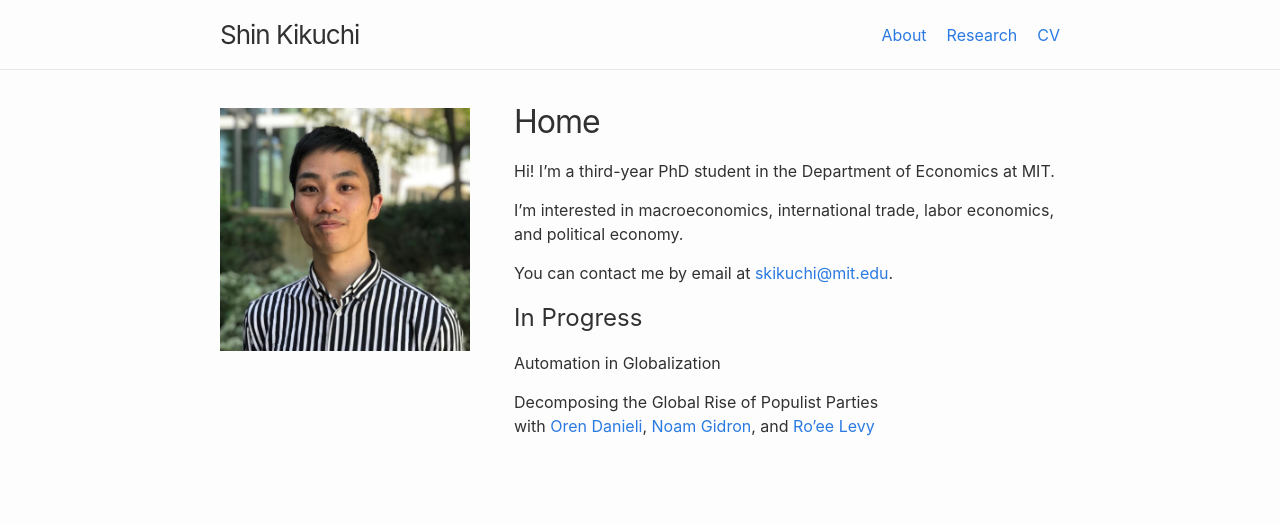
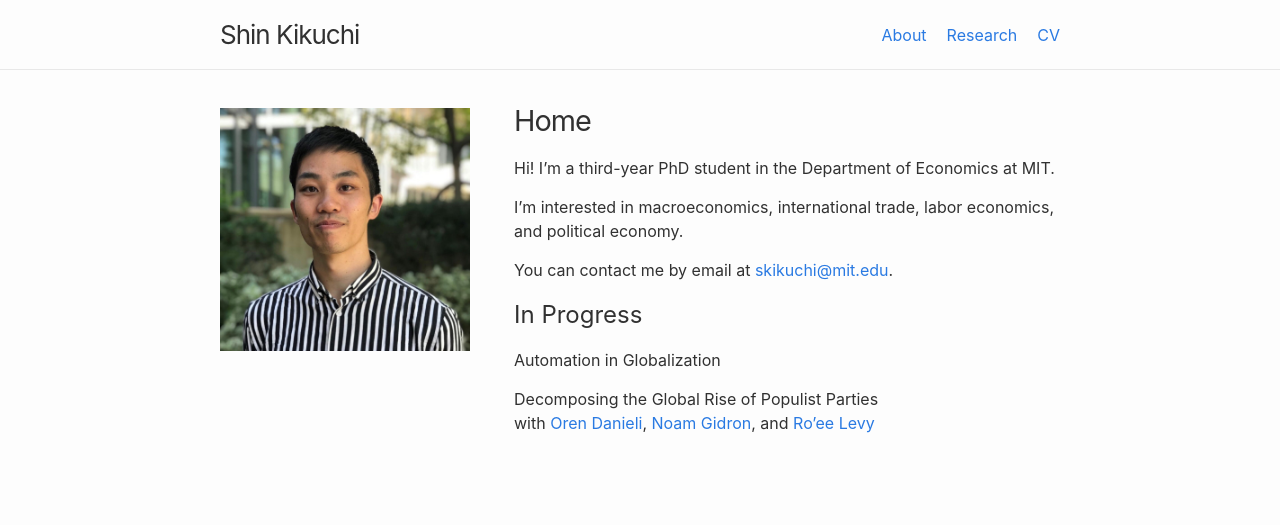
Before and after one commit to shinnkikuchi/shinnkikuchi.github.io, a Jekyll site: the page built from index.md, in a window 1280 px wide. Shown: the top 525 px of the page. Built offline with Jekyll 4.4.1, drawn with Linux system fonts in a browser that asks for light colours.

Commit message:
Update _layout.scss

```diff
--- a/_sass/minima/_layout.scss
+++ b/_sass/minima/_layout.scss
@@ -189,7 +189,7 @@
 }
 
 .page-heading {
-  @include relative-font-size(2);
+  @include relative-font-size(1.8);
 
   letter-spacing: -1px;
 
```
